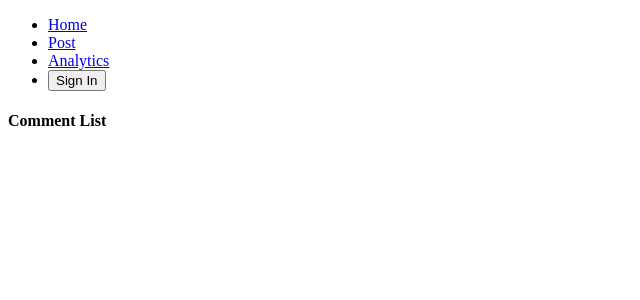
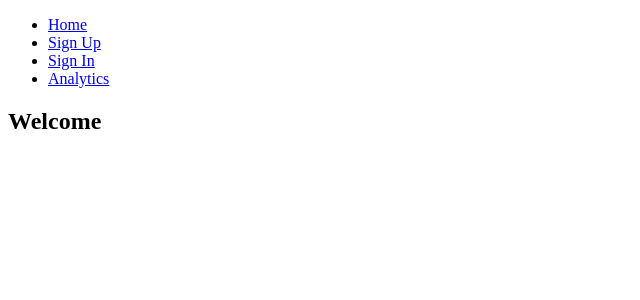
Before and after one commit to spkellydev/analyticsreactredux, a React (Create React App) app: page / in a window 1280 px wide. Shown: the top 300 px of the page, without its empty margins (0-640 px from the left). Built offline with nearby package versions, Linux system fonts and the light colour scheme.

Commit message:
add redux dependencies

```diff
--- a/package.json
+++ b/package.json
@@ -14,6 +14,9 @@
     "jwt-simple": "^0.5.1",
     "mongoose": "^5.2.7",
     "morgan": "^1.9.0",
+    "passport": "^0.4.0",
+    "passport-jwt": "^4.0.0",
+    "passport-local": "^1.0.0",
     "prop-types": "^15.6.2",
     "react": "^16.4.2",
     "react-chartjs-2": "^2.7.4",
@@ -22,7 +25,9 @@
     "react-router-dom": "^4.3.1",
     "react-scripts": "1.1.4",
     "redux": "^4.0.0",
+    "redux-form": "^7.4.2",
     "redux-promise": "^0.6.0",
+    "redux-thunk": "^2.3.0",
     "tv4": "^1.3.0"
   },
   "scripts": {
--- a/src/components/App.js
+++ b/src/components/App.js
@@ -1,21 +1,22 @@
-import React, { Component, Fragment } from 'react';
-import { Route, Link, Switch } from 'react-router-dom';
-import { connect } from 'react-redux';
-import PropTypes from 'prop-types';
-import CommentList from './CommentList';
-import CommentBox from './CommentBox';
-import { Analytics } from './Google/Analytics';
-import { NotFound } from './NotFound';
-import * as actions from '../actions';
+import React, { Component, Fragment } from "react";
+import { Route, Link, Switch } from "react-router-dom";
+import { connect } from "react-redux";
+import PropTypes from "prop-types";
+import CommentBox from "./CommentBox";
+import Header from "./pageParts/Header";
+import Welcome from "./pages/Welcome";
+import { Analytics } from "./Google/Analytics";
+import { NotFound } from "./NotFound";
+import * as actions from "../actions";
 
 class App extends Component {
   renderButton() {
     let msg;
     const { auth, changeAuth } = this.props;
     if (auth) {
-      msg = 'Sign Out';
+      msg = "Sign Out";
     } else {
-      msg = 'Sign In';
+      msg = "Sign In";
     }
 
     return (
@@ -29,23 +30,15 @@ class App extends Component {
     return (
       <ul>
         <li>
-          <Link to="/">
-Home
-          </Link>
+          <Link to="/">Home</Link>
         </li>
         <li>
-          <Link to="/post">
-Post
-          </Link>
+          <Link to="/post">Post</Link>
         </li>
         <li>
-          <Link to="/analytics">
-Analytics
-          </Link>
+          <Link to="/analytics">Analytics</Link>
         </li>
-        <li>
-          {this.renderButton()}
-        </li>
+        <li>{this.renderButton()}</li>
       </ul>
     );
   }
@@ -53,15 +46,13 @@ Analytics
   render() {
     return (
       <Fragment>
-        <Fragment>
-          {this.renderHeader()}
-          <Switch>
-            <Route path="/analytics" component={Analytics} />
-            <Route path="/post" component={CommentBox} />
-            <Route path="/" exact component={CommentList} />
-            <Route component={NotFound} />
-          </Switch>
-        </Fragment>
+        <Header />
+        <Switch>
+          <Route path="/analytics" component={Analytics} />
+          <Route path="/post" component={CommentBox} />
+          <Route path="/" exact component={Welcome} />
+          <Route component={NotFound} />
+        </Switch>
       </Fragment>
     );
   }
@@ -69,16 +60,16 @@ Analytics
 
 App.propTypes = {
   auth: PropTypes.bool.isRequired,
-  changeAuth: PropTypes.func.isRequired,
+  changeAuth: PropTypes.func.isRequired
 };
 
 function mapStateToProps(state) {
   return {
-    auth: state.auth,
+    auth: state.auth
   };
 }
 
 export default connect(
   mapStateToProps,
-  actions,
+  actions
 )(App);
--- /dev/null
+++ b/src/components/pageParts/Header.js
@@ -0,0 +1,27 @@
+import React, { Component } from "react";
+import { Link } from "react-router-dom";
+
+class Header extends Component {
+  render() {
+    return (
+      <nav>
+        <ul>
+          <li>
+            <Link to="/">Home</Link>
+          </li>
+          <li>
+            <Link to="/signup">Sign Up</Link>
+          </li>
+          <li>
+            <Link to="/signin">Sign In</Link>
+          </li>
+          <li>
+            <Link to="/analytics">Analytics</Link>
+          </li>
+        </ul>
+      </nav>
+    );
+  }
+}
+
+export default Header;
--- /dev/null
+++ b/src/components/pages/Welcome.js
@@ -0,0 +1,9 @@
+import React from "react";
+
+export default () => {
+  return (
+    <section>
+      <h1>Welcome</h1>
+    </section>
+  );
+};
```
Also changed, not shown: src/components/auth/SignUp.js (added, +16 -0 lines), src/index.js (+6 -6 lines), 1 other file (tests, documents, lock files or other folders).
